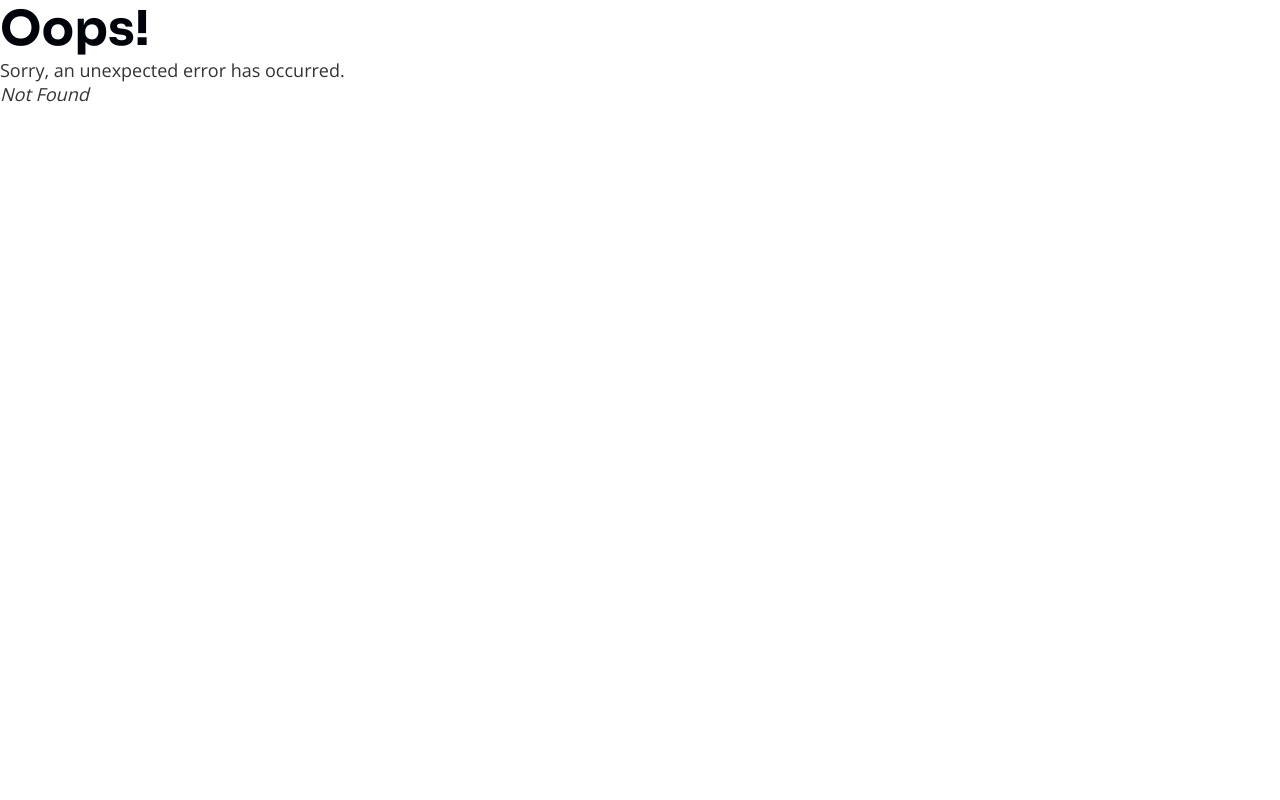
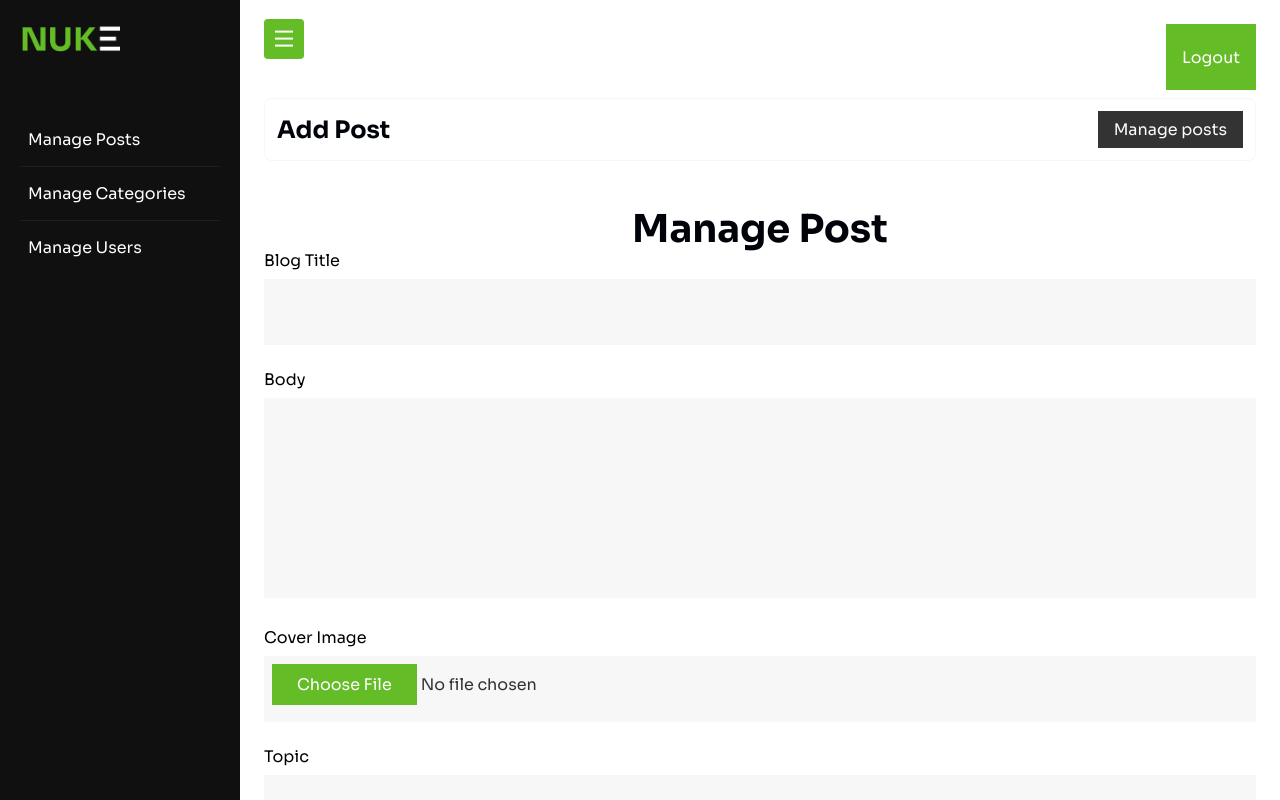
Before and after one commit to matmaxgraphics/nuke-blog, a React (Vite) app: page /admin-panel/create-post in a window 1280 px wide. Before the commit this address had no page. Shown: the top 800 px of the page. Built offline with nearby package versions, Linux system fonts and the light colour scheme.

Commit message:
created admin panel: add post page

```diff
--- /dev/null
+++ b/src/admin/admin-login.jsx
@@ -0,0 +1,46 @@
+import React, { useState } from "react";
+import { Link } from "react-router-dom";
+import nukeLogo from "../assets/nuke-logo.png";
+import AdminNavbar from "../components/admin-navbar";
+
+const AdminLoginForm = () => {
+  return (
+    <>
+      <AdminNavbar />
+      <section className="admin-login_form contact-section">
+        <h1>Login to Admin Panel</h1>
+        <main className="form-field">
+          <form className="contact-form">
+            <div>
+              <label>Email</label>
+              <input
+                type="email"
+                name="email"
+                className="input-field"
+                placeholder="email@example.com"
+                required
+              />
+            </div>
+            <div>
+              <label>Password</label>
+              <input
+                type="password"
+                name="pword"
+                className="input-field"
+                placeholder="Input your password"
+
+                required
+              />
+            </div>
+            <button type="submit" className="btn">
+              Login to Panel
+            </button>
+          </form>
+        </main>
+      </section>
+    </>
+  );
+};
+
+
+export default AdminLoginForm;
--- /dev/null
+++ b/src/admin/posts/create.jsx
@@ -0,0 +1,97 @@
+import React, { useState } from "react";
+import { Link } from "react-router-dom";
+import nukeLogoWhite from "../../assets/nuke-logo-white.png";
+// import sidebar from "../../components/sidebar";
+
+const CreatePost = function () {
+  const [sidebarOpen, setSidebarOpen] = useState(false);
+
+  const toggleSidebar = () => {
+    setSidebarOpen(!sidebarOpen);
+  };
+  return (
+    <>
+      <section className={`panel-wrapper ${sidebarOpen ? "sidebar-open" : ""}`}>
+        <aside className={`sidebar ${sidebarOpen ? "active" : ""}`}>
+          <Link to="/">
+            <img
+              src={nukeLogoWhite}
+              alt="logo for nuke blog"
+              className="blog-logo"
+            />
+          </Link>
+          <ul className="sidebar-content">
+            <li>
+              <a href="">Manage Posts</a>
+            </li>
+            <li>
+              <a href="">Manage Categories</a>
+            </li>
+            <li>
+              <a href="">Manage Users</a>
+            </li>
+          </ul>
+        </aside>
+        <main className="admin-content">
+          {/* admin panel navbar */}
+          <nav>
+
+              <div className="toggle-container" onClick={toggleSidebar}>
+                <i className="ri-menu-line"></i>
+              </div>
+
+              <div className="logout">
+                <Link to="/admin-panel/admin-login">
+                  <button className="btn">Logout</button>
+                </Link>
+              </div>
+          </nav>
+
+          <div className="button-group">
+            <h4>Add Post</h4>
+            <Link to="/admin-panel/create-post" className="link-btn">
+              Manage posts
+            </Link>
+          </div>
+
+          <div className="content">
+            <h2 className="page-title">Manage Post</h2>
+            <form>
+              <div>
+                <label>Blog Title</label>
+                <input type="text" name="title" className="input-field" />
+              </div>
+              <div>
+                <label>Body</label>
+                <textarea name="body" id="body"></textarea>
+              </div>
+              <div>
+                <label>Cover Image</label>
+                <input type="file" name="image" className="input-field" />
+              </div>
+              <div>
+                <label>Topic</label>
+                <select name="topic" className="input-field">
+                  <option value="Entertainment">Entertainment</option>
+                  <option value="Tech-news">Tech news</option>
+                  <option value="Health">Health</option>
+                  <option value="History">History</option>
+                  <option value="Movie-reviews">Movie Reviews</option>
+                  <option value="Quotes">Daily Quotes</option>
+                  <option value="Facts">Facts</option>
+                </select>
+              </div>
+              <div className="btn-wrap">
+                <button type="submit" className="btn">
+                  Add post
+                </button>
+              </div>
+            </form>
+          </div>
+        </main>
+      </section>
+    </>
+  );
+};
+
+export default CreatePost;
--- /dev/null
+++ b/src/components/admin-navbar.jsx
@@ -0,0 +1,28 @@
+import React, { useState } from "react";
+import nukeLogo from "../assets/nuke-logo.png";
+import { Link } from "react-router-dom";
+
+export default function Navbar() {
+  const [mobileNavOpen, setMobileNavOpen] = useState(false);
+
+  const toggleMobileNav = () => {
+    setMobileNavOpen(!mobileNavOpen);
+  };
+
+  return (
+    <nav className={mobileNavOpen ? "mobile-open" : ""}>
+      <div className="nav-content">
+        <div className="logo-container">
+          <Link to='/'><img src={nukeLogo} alt="logo for nuke blog" className="blog-logo" /></Link>
+        </div>
+
+        <div className="social-links">
+          <Link to="/"><button className="btn">Visit Website</button></Link>
+        </div>
+        <div className="mobile-toggle" onClick={toggleMobileNav}>
+          <i className={mobileNavOpen ? "ri-close-line" : "ri-menu-line"}></i>
+        </div>
+      </div>
+    </nav>
+  );
+}
--- /dev/null
+++ b/src/components/sidebar.jsx
@@ -0,0 +1,27 @@
+export default Sidebar = () => {
+
+  return (
+    <>
+      <aside className={`sidebar ${sidebarOpen ? "active" : ""}`}>
+        <Link to="/">
+          <img
+            src={nukeLogoWhite}
+            alt="logo for nuke blog"
+            className="blog-logo"
+          />
+        </Link>
+        <ul className="sidebar-content">
+          <li>
+            <Link to="admin-panel/create-post">Manage Posts</Link>
+          </li>
+          <li>
+            <a href="">Manage Categories</a>
+          </li>
+          <li>
+            <a href="">Manage Users</a>
+          </li>
+        </ul>
+      </aside>
+    </>
+  );
+};
--- a/src/sass/3-basics/_buttons.scss
+++ b/src/sass/3-basics/_buttons.scss
@@ -1,26 +1,26 @@
-.read--more_btn{
+.read--more_btn {
   background-color: transparent;
   border: unset;
   font-family: inherit;
   display: flex;
   align-items: center;
   font-size: 16px;
-    span{
+  span {
     margin-right: 8px;
     transition: $transitionDuration;
     text-decoration: underline;
-        &:hover{
+    &:hover {
       margin-right: 4px;
       transition: $transitionDuration;
     }
   }
-    img{
+  img {
     width: 25px;
     height: auto;
   }
 }
 
-.btn{
+.btn {
   border: unset;
   font-family: inherit;
   font-size: 16px;
@@ -30,8 +30,19 @@
   height: 66px;
   cursor: pointer;
   transition: $transitionDuration;
-    &:hover{
+  &:hover {
     background-color: $secondaryColor;
     transition: $transitionDuration;
   }
 }
+
+.link-btn {
+  padding: 8px 16px;
+  background-color: $grey-01;
+  color: #fff;
+  transition: $transitionDuration;
+  &:hover {
+    background-color: $primaryColor;
+    transition: $transitionDuration;
+  }
+}
--- a/src/sass/4-layout/_adminPanelContent.scss
+++ b/src/sass/4-layout/_adminPanelContent.scss
@@ -0,0 +1,146 @@
+.panel-wrapper {
+  //   display: flex;
+  min-height: 100vh;
+  overflow: hidden;
+}
+.sidebar {
+  //   flex: 0 0 250px;
+  width: 240px;
+  background-color: #101010;
+  color: #fff;
+  padding: 20px;
+  position: fixed;
+  height: 100%;
+  ul {
+    color: #fff;
+    li {
+      border-bottom: 1px solid #1e1e1e;
+      &:last-child {
+        border-bottom: unset;
+      }
+    }
+    a {
+      padding: 16px 8px;
+      display: block;
+      transition: $transitionDuration;
+      &:hover {
+        background-color: $primaryColor;
+        transition: $transitionDuration;
+      }
+    }
+  }
+  img {
+    width: 100px;
+    height: auto;
+    margin-bottom: 48px;
+  }
+}
+.sidebar.active {
+  width: 60px;
+  display: none;
+}
+
+.sidebar.active ~ .admin-content {
+  width: calc(100% - 10px);
+  left: 10px;
+}
+
+.admin-content {
+  //   flex: 1;
+  width: calc(100% - 240px);
+  margin-left: auto;
+  position: relative;
+  //   left: 240px;
+  .toggle-container {
+    font-size: 24px;
+    i {
+      background-color: $primaryColor;
+      padding: 8px;
+      border-radius: 4px;
+      color: #fff;
+      cursor: pointer;
+    }
+  }
+  nav {
+    display: flex;
+    justify-content: space-between;
+    padding: 24px;
+  }
+  .button-group {
+    display: flex;
+    gap: 16px;
+    padding: 12px;
+    justify-content: space-between;
+    align-items: center;
+    margin: 32px 24px;
+    background: #efefef;
+    border-radius: 8px;
+    background: #fff;
+    border: 1px solid rgba(239, 239, 239, 0.5);
+  }
+  .content {
+    margin-top: 48px;
+    padding: 0 24px;
+    h2 {
+      text-align: center;
+    }
+    form {
+      display: flex;
+      flex-direction: column;
+      gap: 24px;
+      max-width: 1000px;
+      margin: auto;
+      label{
+        margin-bottom: 8px;
+      }
+      .btn-wrap {
+        align-self: flex-end;
+        margin-top: 24px;
+      }
+    }
+  }
+
+  input[type="file"]::-webkit-file-upload-button {
+    background-color: $primaryColor;
+    // border-radius: 8px;
+    padding: 10px 25px;
+    font-size: 16px;
+    font-family: inherit;
+    cursor: pointer;
+    transition: 0.3s;
+    border: none;
+    color: #fff;
+  }
+
+  input[type="file"]::file-selector-button {
+    background-color: $primaryColor;
+    // border-radius: 8px;
+    padding: 10px 25px;
+    font-size: 16px;
+    font-family: inherit;
+    cursor: pointer;
+    transition: 0.3s;
+    border: none;
+    color: #fff;
+  }
+}
+
+@media (max-width: 1240px) {
+  .sidebar {
+    width: 20px;
+    display: none;
+  }
+  .sidebar.active {
+    width: 220px;
+    display: block;
+  }
+  .sidebar.sidebar.active ~ .admin-content {
+    overflow: hidden;
+    // left: 220px;
+    width: calc(100% - 220px);
+  }
+  .admin-content {
+    width: calc(100% - 10px);
+    left: 10px;
+  }
+}
--- a/src/sass/main.scss
+++ b/src/sass/main.scss
@@ -22,4 +22,6 @@
 @import "4-layout/navigation";
 @import "4-layout/card";
 @import "4-layout/siteMainContent";
+@import "4-layout/adminPanelContent";
+
 // @import "4-layout/chat";
```
Also changed, not shown: src/main.jsx (+10 -0 lines), src/admin/posts/index.jsx (added), src/assets/nuke-logo-white.png (added). Lines whose indentation alone changed are shown as unchanged.
